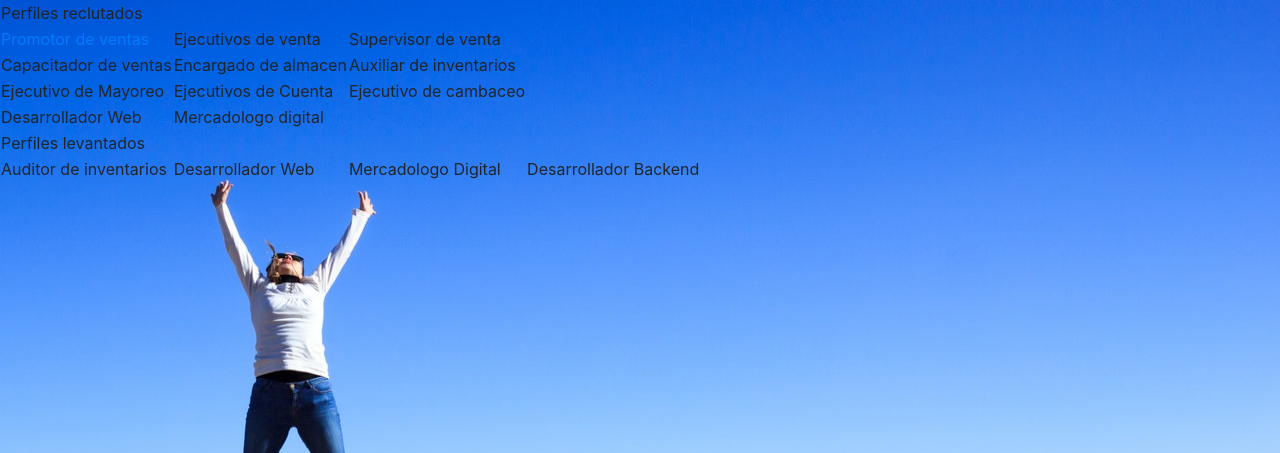
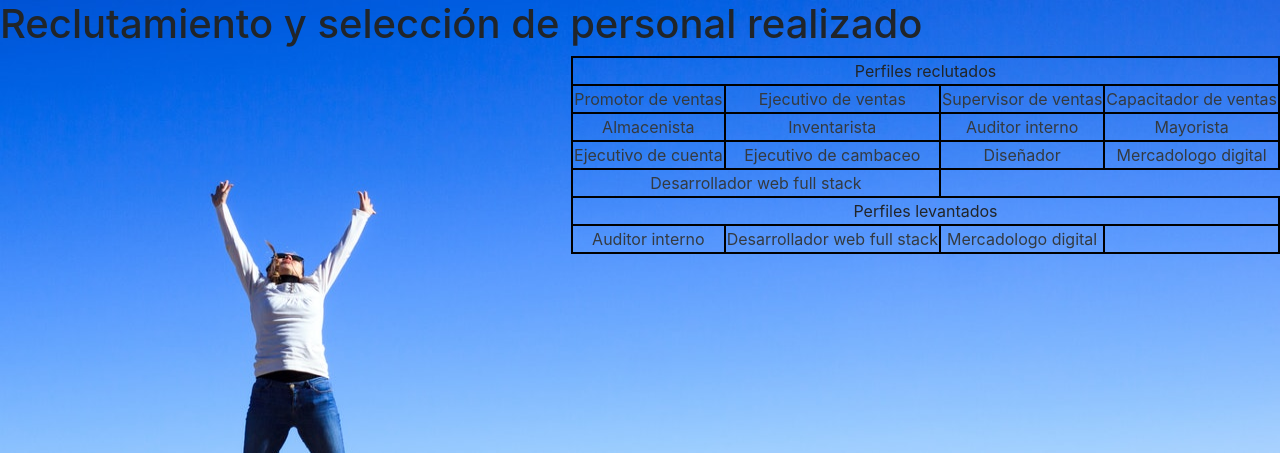
Before and after one commit to ManuelGodel07/ManuelRuiz, a PHP site: page /HTML/index13.html in a window 1280 px wide. Shown: the top 453 px of the page. Run offline with PHP 8.4, Linux system fonts and the light colour scheme.

Commit message:
actualizacion de logros

```diff
--- a/CSS/style4.css
+++ b/CSS/style4.css
@@ -2,15 +2,23 @@ body{
     background:url(../images/winner.png) center /100% 100% no-repeat;
     width: 100vw;
     height: 100vh;
+    color: black;
+/**    display: flex;
+    flex-flow: row wrap;
+    justify-content: flex-end;
+    align-items: center;
+*/
+}
+table{
+	text-align:center;
 }
 .modal:target{
 	display: flex;
+	flex-direction: column;
+	justify-content: center;
+	align-items:center;
+
 }
-.modal form{
-	display: flex;
-	flex-direction: column;
-}
-
 .modal-box{
 	width: 50vw;
 	height: 50vh;
@@ -20,3 +28,6 @@ body{
 	align-items:center;
 	background-color: rgba(201, 209, 220, .5);
 }
+td{
+	border: 2px solid black;
+}
--- a/HTML/index13.html
+++ b/HTML/index13.html
@@ -9,75 +9,168 @@
     <title>RH</title>
 </head>
 <body>
-    <table>
+    <h1 class="d-flex flex-row">Reclutamiento y selección de personal realizado</h1>
+    <table class="d-flex flex-row-reverse">
         <tr>
-            <td>
+            <td colspan="4">
                 Perfiles reclutados
                 <tr>
                     <td>
-                    <a href="#modal">Promotor de ventas</a>
+                        <a href="#modal" class="text-dark ">Promotor de ventas</a>
                         <div id="modal" class="modal">
                             <aside class="modal-box">
                                 <h2>Hola, ¿te gustaria recibir más información?</h2>
                                 <a href="#">cerrar</a>
                             </aside>
                         </div>
-
-
-
                     </td>
                     <td>
-                    Ejecutivos de venta
+                        <a href="#modal" class="text-dark ">Ejecutivo de ventas</a>
+                        <div id="modal" class="modal">
+                            <aside class="modal-box">
+                                <h2>Hola, ¿te gustaria recibir más información?</h2>
+                                <a href="#">cerrar</a>
+                            </aside>
+                        </div>
                     </td>
                     <td>
-                    Supervisor de venta
+                        <a href="#modal" class="text-dark ">Supervisor de ventas</a>
+                        <div id="modal" class="modal">
+                            <aside class="modal-box">
+                                <h2>Hola, ¿te gustaria recibir más información?</h2>
+                                <a href="#">cerrar</a>
+                            </aside>
+                        </div>
+                    </td>
+                    <td>
+                        <a href="#modal" class="text-dark ">Capacitador de ventas</a>
+                        <div id="modal" class="modal">
+                            <aside class="modal-box">
+                                <h2>Hola, ¿te gustaria recibir más información?</h2>
+                                <a href="#">cerrar</a>
+                            </aside>
+                        </div>
                     </td>
                 </tr>
                 <tr>
                     <td>
-                    Capacitador de ventas
+                        <a href="#modal" class="text-dark ">Almacenista</a>
+                        <div id="modal" class="modal">
+                            <aside class="modal-box">
+                                <h2>Hola, ¿te gustaria recibir más información?</h2>
+                                <a href="#">cerrar</a>
+                            </aside>
+                        </div>
                     </td>
                     <td>
-                    Encargado de almacen
+                        <a href="#modal" class="text-dark ">Inventarista</a>
+                        <div id="modal" class="modal">
+                            <aside class="modal-box">
+                                <h2>Hola, ¿te gustaria recibir más información?</h2>
+                                <a href="#">cerrar</a>
+                            </aside>
+                        </div>
                     </td>
                     <td>
-                    Auxiliar de inventarios
+                        <a href="#modal" class="text-dark ">Auditor interno</a>
+                        <div id="modal" class="modal">
+                            <aside class="modal-box">
+                                <h2>Hola, ¿te gustaria recibir más información?</h2>
+                                <a href="#">cerrar</a>
+                            </aside>
+                        </div>
+                    </td>
+                    <td>
+                        <a href="#modal" class="text-dark ">Mayorista</a>
+                        <div id="modal" class="modal">
+                            <aside class="modal-box">
+                                <h2>Hola, ¿te gustaria recibir más información?</h2>
+                                <a href="#">cerrar</a>
+                            </aside>
+                        </div>
                     </td>
                 </tr>
                 <tr>
                     <td>
-                    Ejecutivo de Mayoreo
+                        <a href="#modal" class="text-dark ">Ejecutivo de cuenta</a>
+                        <div id="modal" class="modal">
+                            <aside class="modal-box">
+                                <h2>Hola, ¿te gustaria recibir más información?</h2>
+                                <a href="#">cerrar</a>
+                            </aside>
+                        </div>
                     </td>
                     <td>
-                    Ejecutivos de Cuenta
+                        <a href="#modal" class="text-dark ">Ejecutivo de cambaceo</a>
+                        <div id="modal" class="modal">
+                            <aside class="modal-box">
+                                <h2>Hola, ¿te gustaria recibir más información?</h2>
+                                <a href="#">cerrar</a>
+                            </aside>
+                        </div>
                     </td>
                     <td>
-                    Ejecutivo de cambaceo
+                        <a href="#modal" class="text-dark ">Diseñador</a>
+                        <div id="modal" class="modal">
+                            <aside class="modal-box">
+                                <h2>Hola, ¿te gustaria recibir más información?</h2>
+                                <a href="#">cerrar</a>
+                            </aside>
+                        </div>
+                    </td>
+                    <td>
+                        <a href="#modal" class="text-dark ">Mercadologo digital</a>
+                        <div id="modal" class="modal">
+                            <aside class="modal-box">
+                                <h2>Hola, ¿te gustaria recibir más información?</h2>
+                                <a href="#">cerrar</a>
+                            </aside>
+                        </div>
                     </td>
                 </tr>
                 <tr>
-                    <td>
-                    Desarrollador Web
-                    </td>
-                    <td>
-                    Mercadologo digital
+                    <td colspan="2">
+                        <a href="#modal" class="text-dark ">Desarrollador web full stack</a>
+                        <div id="modal" class="modal">
+                            <aside class="modal-box">
+                                <h2>Hola, ¿te gustaria recibir más información?</h2>
+                                <a href="#">cerrar</a>
+                            </aside>
+                        </div>
                     </td>
                 </tr>
             </td>
-            <td>
+            <td colspan="4">
                Perfiles levantados
                 <tr>
                     <td>
-                    Auditor de inventarios
+                        <a href="#modal" class="text-dark ">Auditor interno</a>
+                        <div id="modal" class="modal">
+                            <aside class="modal-box">
+                                <h2>Hola, ¿te gustaria recibir más información?</h2>
+                                <a href="#">cerrar</a>
+                            </aside>
+                        </div>
                     </td>
                     <td>
-                    Desarrollador Web
+                        <a href="#modal" class="text-dark ">Desarrollador web full stack</a>
+                        <div id="modal" class="modal">
+                            <aside class="modal-box">
+                                <h2>Hola, ¿te gustaria recibir más información?</h2>
+                                <a href="#">cerrar</a>
+                            </aside>
+                        </div>
                     </td>
                     <td>
-                    Mercadologo Digital
+                        <a href="#modal" class="text-dark ">Mercadologo digital</a>
+                        <div id="modal" class="modal">
+                            <aside class="modal-box">
+                                <h2>Hola, ¿te gustaria recibir más información?</h2>
+                                <a href="#">cerrar</a>
+                            </aside>
+                        </div>
                     </td>
                     <td>
-                    Desarrollador Backend
                     </td>
                 </tr>
             </td>
```
Lines whose indentation alone changed are shown as unchanged.
